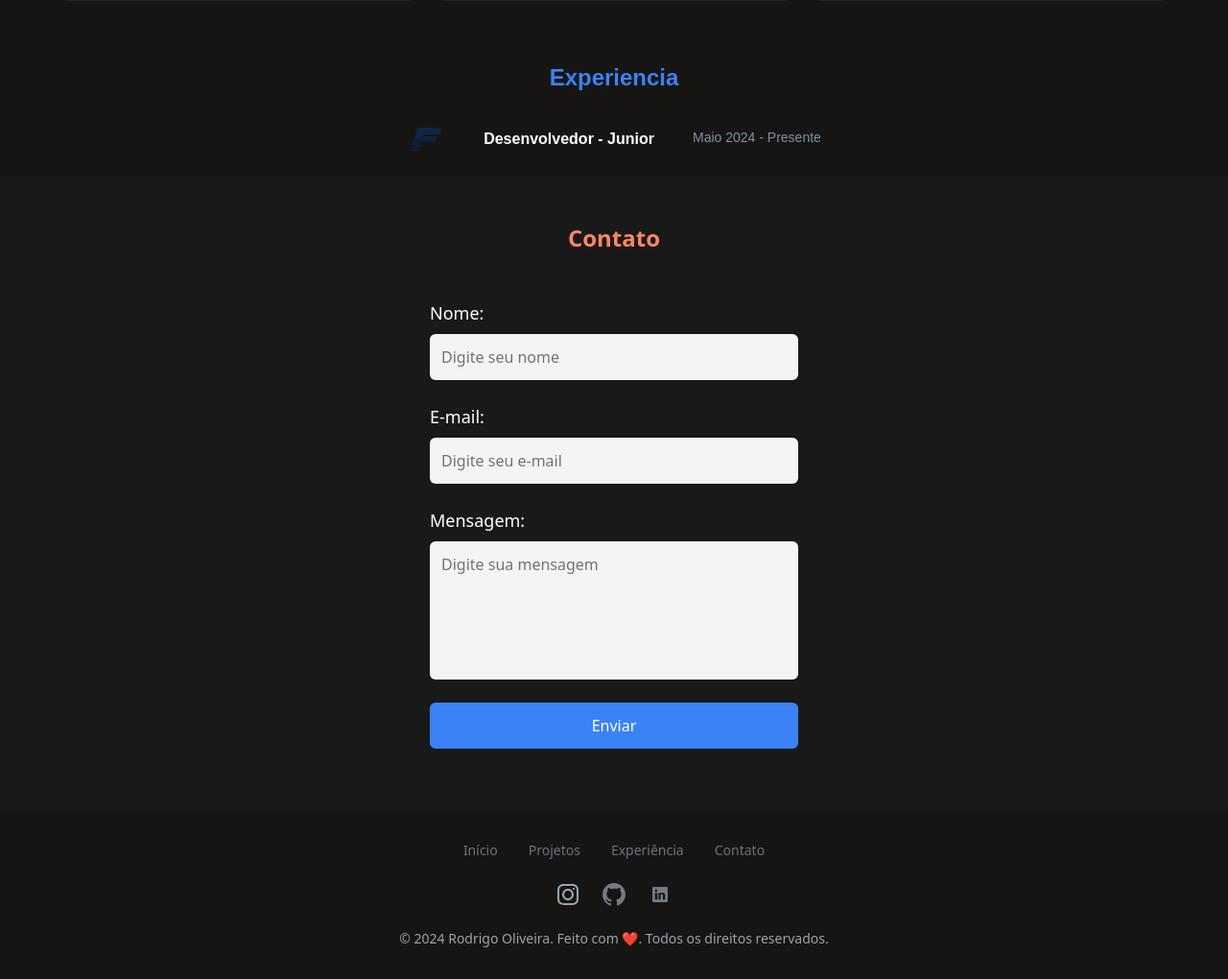
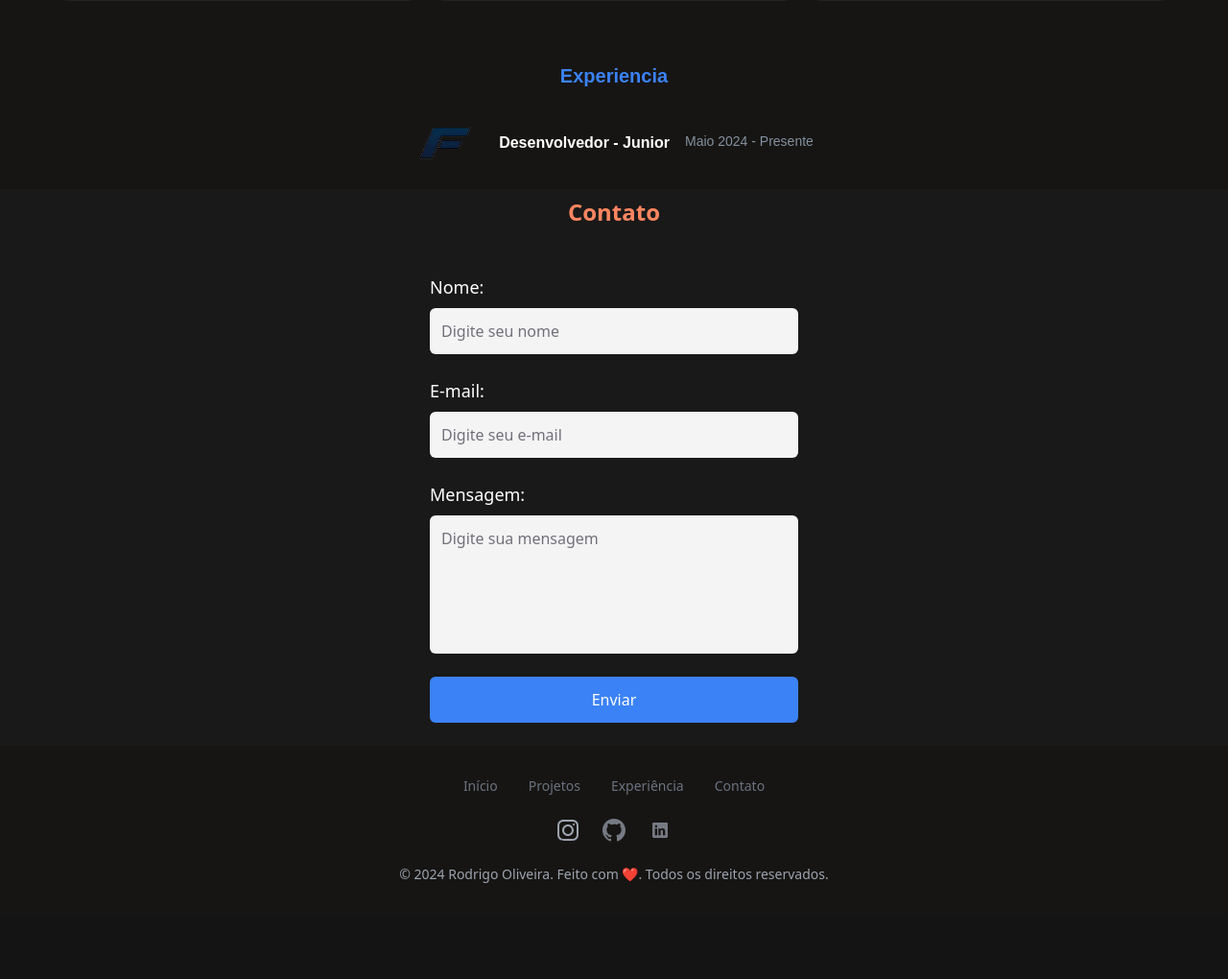
Before and after one commit to Rodrigofroes/portfolio, a PHP site: page / in a window 1280 px wide. Shown: the part 1255-2275 px from the top of the page at 96% size. After the commit the page ends 2175 px from the top, so only its background shows below. Run offline with PHP 8.4, Linux system fonts and the light colour scheme; style sheets or scripts are compiled from the project's sources; some libraries are stand-ins or nearby versions.

Commit message:
Detalhes

```diff
--- a/src/components/contato.php
+++ b/src/components/contato.php
@@ -9,7 +9,7 @@ if (isset($_POST['email']) && isset($_POST['msg']) && isset($_POST['name'])) {
 ?>
 
 <script src="https://cdn.tailwindcss.com"></script>
-<div class="bg-footer flex flex-col items-center justify-center w-full py-12">
+<div class="bg-footer flex flex-col items-center justify-center w-full py-2">
     <div class="mb-6 items-center flex justify-center">
         <h1 class="text-2xl font-extrabold  text-laranjaGrad mb-6">Contato</h1>
     </div>
--- a/src/components/experiencia.php
+++ b/src/components/experiencia.php
@@ -1,19 +1,25 @@
 <link rel="stylesheet" href="output.css">
-<div class="bg-back flex flex-col items-center justify-center w-full">
-    <div class="mt-8 mb-6 items-center flex justify-center">
-        <h1 class="font-poppins font-extrabold text-2xl text-blue-500 ">Experiencia</h1>
+<div class="bg-back flex flex-col items-center justify-center w-full px-4">
+    <div class="mt-8 mb-6 flex justify-center">
+        <h1 class="font-poppins font-extrabold text-2xl sm:text-xl text-blue-500 text-center">
+            Experiencia
+        </h1>
     </div>
     <div>
-        <div class="flex items-center justify-center mb-4 gap-10"/>
+        <div class="flex flex-col sm:flex-row items-center justify-center mb-4 gap-6">
             <figure>
-                <img src="/img/logoFut.png" width="40" height="40" alt="">
+                <img src="/img/logoFut.png" class="w-16 h-16" alt="Logo">
             </figure>
-            <div class="flex justify-around gap-10">
+            <div class="flex flex-col sm:flex-row justify-around gap-4">
                 <div>
-                    <p class="font-poppins font-bold text-base text-white">Desenvolvedor - Junior</p>
+                    <p class="font-poppins font-bold text-base text-white text-center sm:text-left">
+                        Desenvolvedor - Junior
+                    </p>
                 </div>
                 <div>
-                    <p class="font-poppins text-sm text-exp">Maio 2024 - Presente</p>
+                    <p class="font-poppins text-sm text-exp text-center sm:text-left">
+                        Maio 2024 - Presente
+                    </p>
                 </div>
             </div>
         </div>
```
